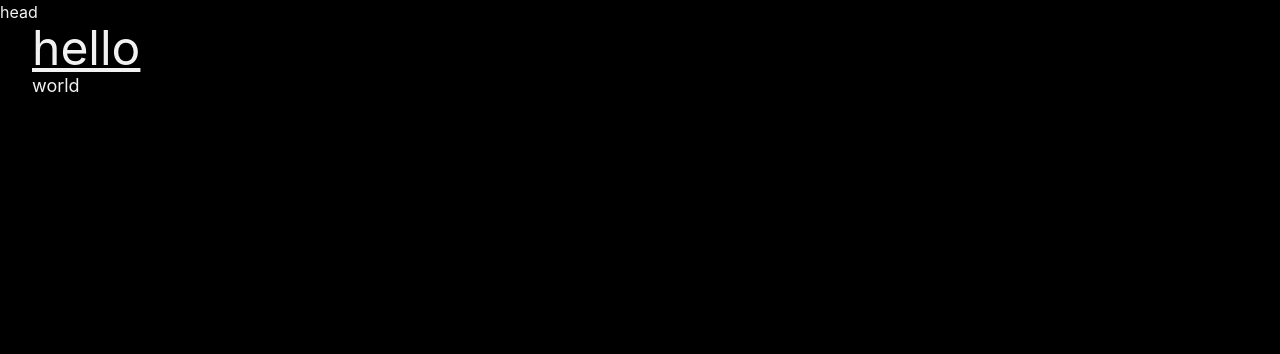
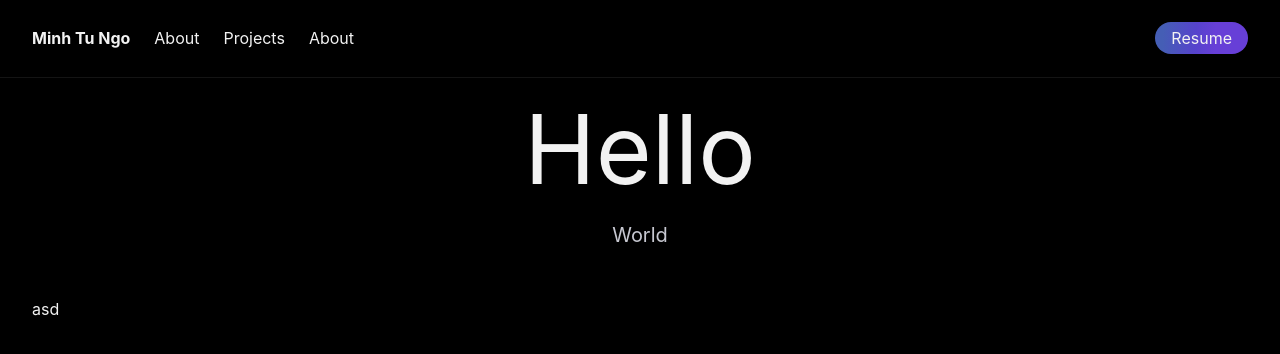
Before and after one commit to minhtungo/minhtungo.com, a Next.js app: page / in a window 1280 px wide. Shown: the top 354 px of the page. Built offline with nearby package versions, Linux system fonts and the light colour scheme.

Commit message:
Add Navigation

```diff
--- a/app/layout.tsx
+++ b/app/layout.tsx
@@ -1,3 +1,4 @@
+import { Container, Header } from '../components';
 import '../styles/globals.css';
 
 export default function RootLayout({
@@ -7,12 +8,14 @@ export default function RootLayout({
 }) {
   return (
     <html lang='en'>
-      {/*
-        <head /> will contain the components returned by the nearest parent
-        head.tsx. Find out more at https://beta.nextjs.org/docs/api-reference/file-conventions/head
-      */}
       <head />
-      <body>{children}</body>
+      <body>
+        <Header />
+        <main className='pt-[var(--navigation-height)]'>{children}</main>
+        <footer>
+          <Container>asd</Container>
+        </footer>
+      </body>
     </html>
   );
 }
--- a/app/page.tsx
+++ b/app/page.tsx
@@ -1,16 +1,22 @@
 import Image from 'next/image';
 import { Inter } from '@next/font/google';
-import { Container, Hero } from '../components';
+import { Container, Hero, HeroTitle, HeroSubtitle } from '../components';
 
 const inter = Inter({ subsets: ['latin'] });
 
 export default function Home() {
   return (
     <div>
-      <header>head</header>
       <main>
         <Container>
-          <Hero title='hello' description='world' />
+          <Hero>
+            <HeroTitle>
+              Hello
+            </HeroTitle>
+            <HeroSubtitle>
+              World
+            </HeroSubtitle>
+          </Hero>
         </Container>
       </main>
       <footer></footer>
--- /dev/null
+++ b/components/Button.tsx
@@ -0,0 +1,35 @@
+import Link from 'next/link';
+import { cva, VariantProps } from 'class-variance-authority';
+
+interface ButtonProps extends VariantProps<typeof buttonClasses> {
+  children: React.ReactNode;
+  href: string;
+}
+
+const buttonClasses = cva('rounded-full inline-flex items-center', {
+  variants: {
+    variant: {
+      primary: 'bg-primary-gradient hover:text-shadow hover:shadow-primary',
+      secondary: '',
+      tertiary: '',
+    },
+    size: {
+      small: 'text-sm px-3 h-7',
+      medium: 'text-md px-4 h-8',
+      large: 'text-lg px-6 h-12',
+    },
+  },
+  defaultVariants: {
+    variant: 'primary',
+    size: 'medium',
+  },
+});
+
+const Button = ({ children, href, variant, size }: ButtonProps) => {
+  return (
+    <Link className={buttonClasses({ variant, size })} href={href}>
+      {children}
+    </Link>
+  );
+};
+export default Button;
--- a/components/Container.tsx
+++ b/components/Container.tsx
@@ -1,5 +1,17 @@
-const Container = ({ children }: { children: React.ReactNode }) => {
-  return <div className='max-w-[120rem] mx-auto px-8'>{children}</div>;
+import classNames from 'classnames';
+
+const Container = ({
+  children,
+  className,
+}: {
+  children: React.ReactNode;
+  className?: string;
+}) => {
+  return (
+    <div className={classNames('max-w-[85rem] mx-auto px-8', className)}>
+      {children}
+    </div>
+  );
 };
 
 export default Container;
--- /dev/null
+++ b/components/Header.tsx
@@ -0,0 +1,33 @@
+import Link from 'next/link';
+import { Button, Container } from './';
+import Logo from './Logo';
+
+const Header = () => {
+  return (
+    <header className='fixed top-0 left-0 w-full border-b border-transparent-white backdrop-blur-[12px]'>
+      <Container className='flex h-[var(--navigation-height)]'>
+        <Link className='flex items-center' href='/'>
+          <Logo className='text-md font-bold' />
+        </Link>
+        <nav className='h-full'>
+          <ul className='flex items-center h-full [&_a]:text-md [&_a:hover]:text-grey [&_a]:transition-colors [&_li]:ml-6'>
+            <li>
+              <Link href='#'>About</Link>
+            </li>
+            <li>
+              <Link href='#'>Projects</Link>
+            </li>
+            <li>
+              <Link href='#'>About</Link>
+            </li>
+          </ul>
+        </nav>
+        <div className='ml-auto h-full flex items-center'>
+          <Button href='#'>Resume</Button>
+        </div>
+      </Container>
+    </header>
+  );
+};
+
+export default Header;
--- a/components/Hero.tsx
+++ b/components/Hero.tsx
@@ -1,15 +1,40 @@
+import classNames from 'classnames';
+
 interface HeroProps {
-  title: string;
-  description: string;
+  children: React.ReactNode;
 }
 
-const Hero = ({ title, description }: HeroProps) => {
+interface HeroElementProps {
+  children: React.ReactNode;
+  className?: string;
+}
+
+export const HeroTitle = ({ children, className }: HeroElementProps) => {
   return (
-    <div>
-      <h1 className='text-5xl underline'>{title}</h1>
-      <p className='text-lg'>{description}</p>
-    </div>
+    <h1
+      className={classNames(
+        'text-gradient my-6 text-6xl md:text-8xl',
+        className
+      )}
+    >
+      {children}
+    </h1>
   );
 };
 
-export default Hero;
+export const HeroSubtitle = ({ children, className }: HeroElementProps) => {
+  return (
+    <p
+      className={classNames(
+        'mb-12 text-lg text-primary-text md:text-xl',
+        className
+      )}
+    >
+      {children}
+    </p>
+  );
+};
+
+export const Hero = ({ children }: HeroProps) => {
+  return <div className='text-center'>{children}</div>;
+};
--- /dev/null
+++ b/components/Logo.tsx
@@ -0,0 +1,4 @@
+const Logo = ({ className }: { className?: string }) => {
+  return <span className={className}>Minh Tu Ngo</span>;
+};
+export default Logo;
--- a/components/index.tsx
+++ b/components/index.tsx
@@ -1,4 +1,7 @@
-import Hero from './Hero';
+import { Hero, HeroTitle, HeroSubtitle } from './Hero';
 import Container from './Container';
+import Header from './Header';
+import Logo from './Logo';
+import Button from './Button';
 
-export { Hero, Container };
+export { Hero, HeroTitle, HeroSubtitle, Container, Header, Logo, Button };
--- a/package.json
+++ b/package.json
@@ -13,6 +13,8 @@
     "@types/node": "18.11.18",
     "@types/react": "18.0.26",
     "@types/react-dom": "18.0.10",
+    "class-variance-authority": "^0.4.0",
+    "classnames": "^2.3.2",
     "eslint": "8.31.0",
     "eslint-config-next": "13.1.1",
     "next": "13.1.1",
--- a/styles/globals.css
+++ b/styles/globals.css
@@ -3,8 +3,18 @@
 @tailwind utilities;
 
 @layer base {
+    :root {
+        --navigation-height: 4.8rem
+    }
+
     html {
         @apply bg-background font-sans text-white;
         /* font-size: 62.5%; */
     }
 }
+
+@layer utilities {
+    .text-shadow {
+        text-shadow: rgb(0, 0, 0 / 56%) 0px 3px 12px;
+    }
+}
--- a/tailwind.config.js
+++ b/tailwind.config.js
@@ -26,9 +26,16 @@ module.exports = {
         'off-white': '#f7f8f8',
         'transparent-white': 'rgba(255, 255, 255, 0.08)',
         background: '#000000',
-        grey: '#858699',
+        grey: '#c7c8d1',
         'grey-dark': '#222326',
-        'primary-text': '#b4bcd0',
+        'primary-text': '#c7c8d1',
+      },
+      backgroundImage: {
+        'primary-gradient':
+          'linear-gradient(92.88deg, rgb(69, 94, 181) 9.16%, rgb(86, 67, 204) 43.89%, rgb(103, 63, 215) 64.72%)',
+      },
+      boxShadow: {
+        primary: 'rgb(80 63 205 / 50%) 0px 1px 40px',
       },
     },
   },
```
Also changed, not shown: 1 other file (tests, documents, lock files or other folders).
